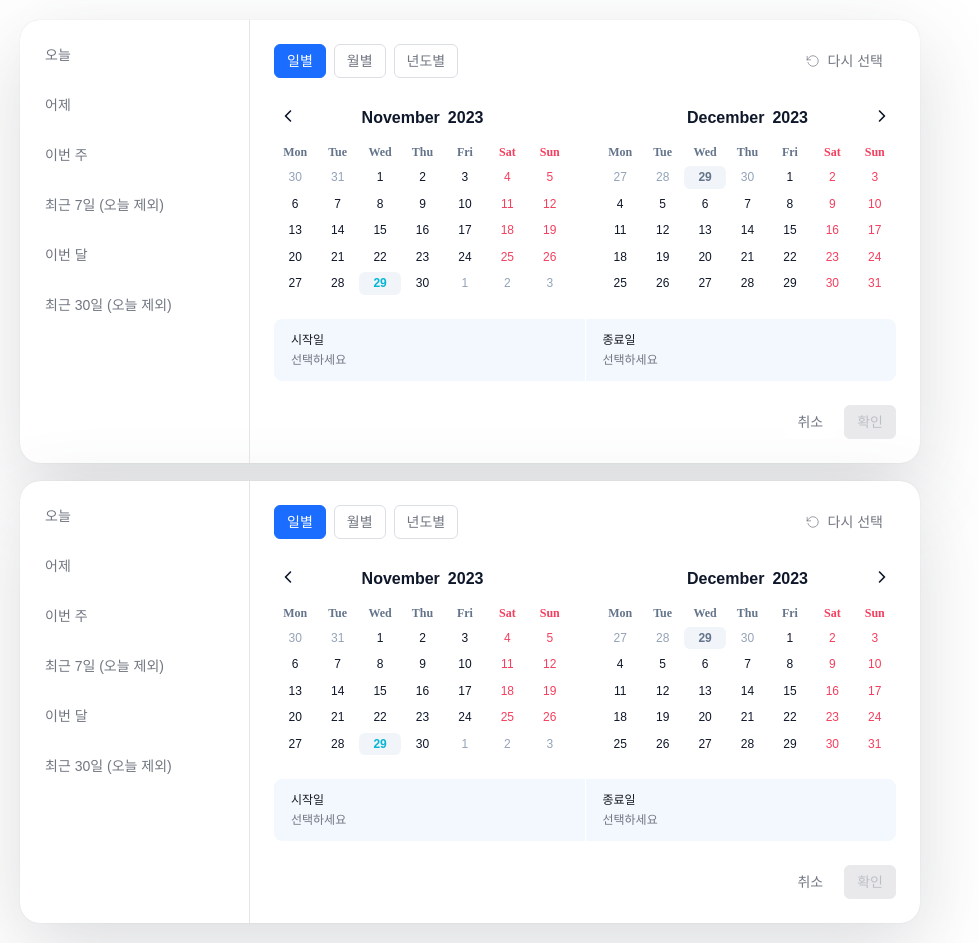
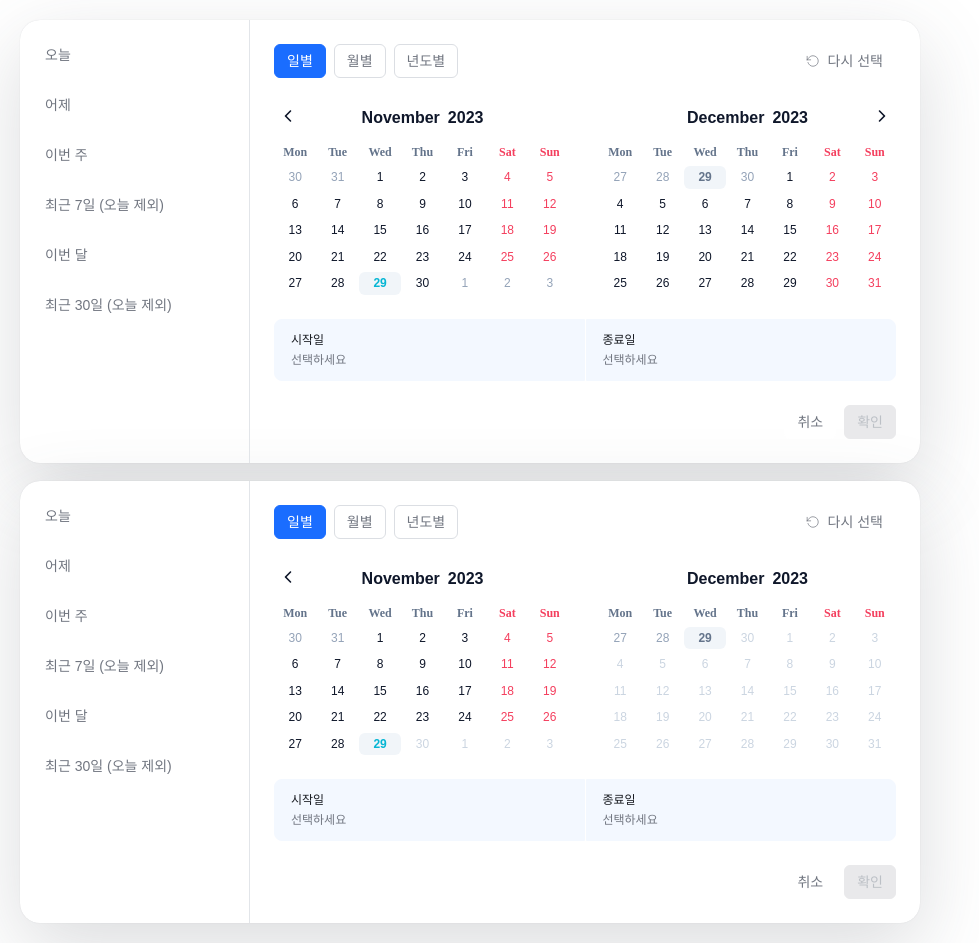
Before and after one commit to junyongpark-imweb/jquery-libraries, a website: page imweb-datepicker/index.html in a window 1280 px wide. Shown: the whole page, without its empty margins (0-979 px from the left). Drawn offline with Linux system fonts and the light colour scheme.

Commit message:
[fear] imweb-datepicker, minmax 옵션 추가

```diff
--- a/imweb-datepicker/imweb-datepicker.js
+++ b/imweb-datepicker/imweb-datepicker.js
@@ -31,12 +31,14 @@
                 const keys = Object.keys(target);
 
                 for (let key = keys.shift(); key; key = keys.shift()) {
+                    const nextSource = source && source[key];
+
                     if (isObject(target[key])) {
                         obj[key] = {};
 
-                        recursive(target[key], source[key], obj[key]);
+                        recursive(target[key], nextSource, obj[key]);
                     } else {
-                        obj[key] = (source && source[key]) ?? target[key];
+                        obj[key] = nextSource ?? target[key];
                     }
                 }
 
@@ -1118,6 +1120,25 @@
             }[type];
         };
 
+        const getRangeOptions = (type, range) => {
+            const { min, max } = range[type];
+
+            const convert = (date, isMin) => {
+                const day = dayInstance(date);
+
+                const key = isMin ? "min" : "max";
+
+                return dayInstance.isInvalidDate(day.toDate())
+                    ? DatePickerLibrary.LIBRARY_DEFAULT_OPTIONS.settings.range[key]
+                    : day.toString(dayInstance.unit.DATE);
+            };
+
+            return {
+                min: convert(min, true),
+                max: convert(max, false),
+            };
+        };
+
         const handleClickDay = (self, dates, onClickDay) => {
             dates.sort((a, b) => new Date(a) - new Date(b));
 
@@ -1162,11 +1183,12 @@
         };
 
         const parseOptions = (self, options) => {
-            const { type, lang, selection, onClickDay, onClickMonth, onClickYear } = options;
+            const { type, lang, selection, range, onClickDay, onClickMonth, onClickYear } = options;
 
             const { start, end } = selection[type];
 
             const typeOptions = getTypeOptions(type)(start, end);
+            const rangeOptions = getRangeOptions(type, range);
 
             return Utils.merge(DatePickerLibrary.LIBRARY_DEFAULT_OPTIONS, {
                 type,
@@ -1174,6 +1196,7 @@
                     lang,
                     selection: typeOptions.selection,
                     selected: typeOptions.selected,
+                    range: rangeOptions,
                 },
                 actions: {
                     clickDay: (e, dates) => {
@@ -1219,7 +1242,10 @@
         };
 
         DatePickerLibrary.prototype.updateLibraryUI = function (type, start, end) {
+            const { range } = this.options;
+
             const typeOptions = getTypeOptions(type)(start, end);
+            const rangeOptions = getRangeOptions(type, range);
 
             this.library.type = type;
             this.library.currentType = type;
@@ -1228,6 +1254,9 @@
                 ...this.library.selected,
                 ...typeOptions.selected,
             };
+
+            this.library.settings.range.min = rangeOptions.min;
+            this.library.settings.range.max = rangeOptions.max;
 
             this.library.reset();
         };
@@ -1240,6 +1269,11 @@
                 [TYPE.MONTH]: { start: null, end: null },
                 [TYPE.YEAR]: { start: null, end: null },
             },
+            range: {
+                [TYPE.DATE]: { min: null, max: null },
+                [TYPE.MONTH]: { min: null, max: null },
+                [TYPE.YEAR]: { min: null, max: null },
+            },
             onClickDay: null,
             onClickMonth: null,
             onClickYear: null,
@@ -1264,6 +1298,10 @@
                     month: null,
                     year: null,
                 },
+                range: {
+                    min: "1970-01-01",
+                    max: "2470-12-31",
+                },
             },
             actions: {
                 clickDay: null,
@@ -1337,8 +1375,19 @@
             };
         };
 
+        const getRange = (type, range) => {
+            const unit = getDayInstanceUnit(type);
+
+            const { min, max } = range[type];
+
+            return {
+                min: toDateString(unit, min),
+                max: toDateString(unit, max),
+            };
+        };
+
         const parseOptions = (self, options) => {
-            const { lang, type, fluidMode, selection, onConfirm, onCancel } = options;
+            const { lang, type, fluidMode, selection, range, onConfirm, onCancel } = options;
 
             const date = getSelection(TYPE.DATE, selection);
             const month = getSelection(TYPE.MONTH, selection);
@@ -1367,6 +1416,11 @@
                         [datepickerLibrary.type.MONTH]: { ...month },
                         [datepickerLibrary.type.YEAR]: { ...year },
                     },
+                    range: {
+                        [datepickerLibrary.type.DATE]: { ...getRange(TYPE.DATE, range) },
+                        [datepickerLibrary.type.MONTH]: { ...getRange(TYPE.MONTH, range) },
+                        [datepickerLibrary.type.YEAR]: { ...getRange(TYPE.YEAR, range) },
+                    },
                     onClickDay: (start, end) => handleClickLibraryDay(self, start, end),
                     onClickMonth: (month) => handleClickLibraryMonth(self, month),
                     onClickYear: (year) => handleClickLibraryYear(self, year),
@@ -1449,6 +1503,11 @@
                 month: { start: null, end: null },
                 year: { start: null, end: null },
             },
+            range: {
+                date: { min: null, max: null },
+                month: { min: null, max: null },
+                year: { min: null, max: null },
+            },
             onConfirm: null,
             onCancel: null,
         };
--- a/imweb-datepicker/index.html
+++ b/imweb-datepicker/index.html
@@ -32,7 +32,16 @@
     <script>
         (function ($) {
             $(".container1").imwebdatepicker();
-            $(".container2").imwebdatepicker();
+            $(".container2").imwebdatepicker({
+                range: {
+                    date: {
+                        max: new Date(),
+                    },
+                    month: {
+                        min: "2020-03",
+                    },
+                },
+            });
         })(window.jQuery);
     </script>
 </html>
```
